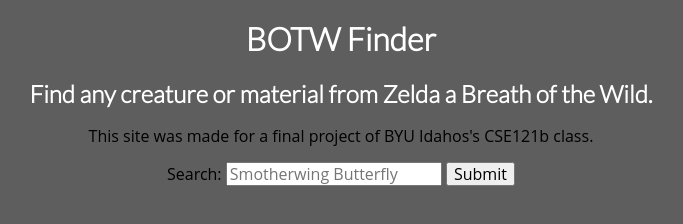
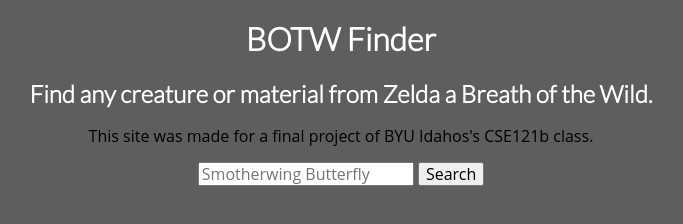
Before and after one commit to AmonBrollo/BOTW-Finder, a plain HTML site: page index.html in a window 1280 px wide. Shown: the whole page, without its empty margins (299-982 px from the left). Drawn offline with nearby package versions, Linux system fonts and the light colour scheme; a web font is replaced by a local one.

Commit message:
😁 Added an id to button and paragraph tag to test the button and it worked!

```diff
--- a/index.html
+++ b/index.html
@@ -17,11 +17,12 @@
         <h2>Find any creature or material from Zelda a Breath of the Wild.</h2>
         <p>This site was made for a final project of BYU Idahos's CSE121b class.</p>
         <div class="input">
-            <label>Search:
+            <label>
                 <input type="text" id="userInput" placeholder="Smotherwing Butterfly" required>
             </label>
-            <button type="submit">Submit</button>
+            <button id="submit-button">Search</button>
         </div>
+        <p id="test">
     </main>
     <script src="scripts/main.js"></script>
 </body>
```
